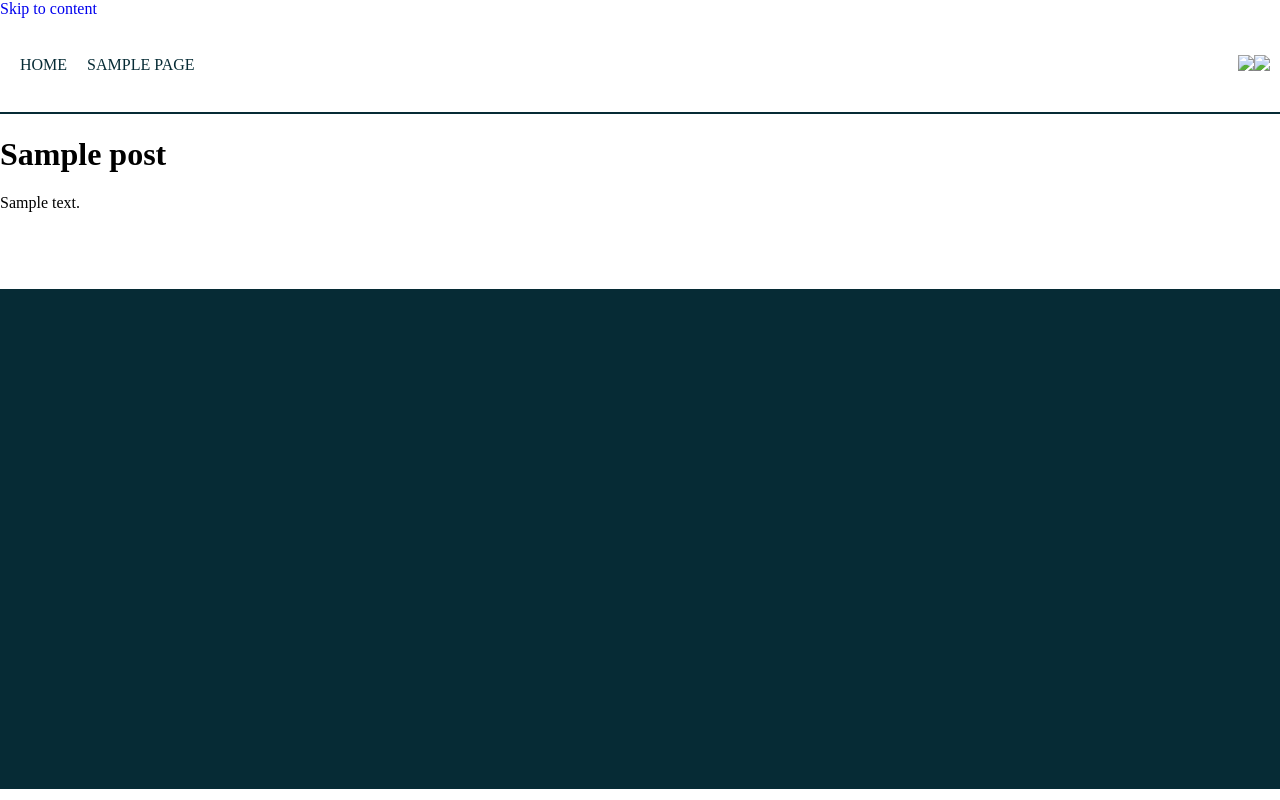
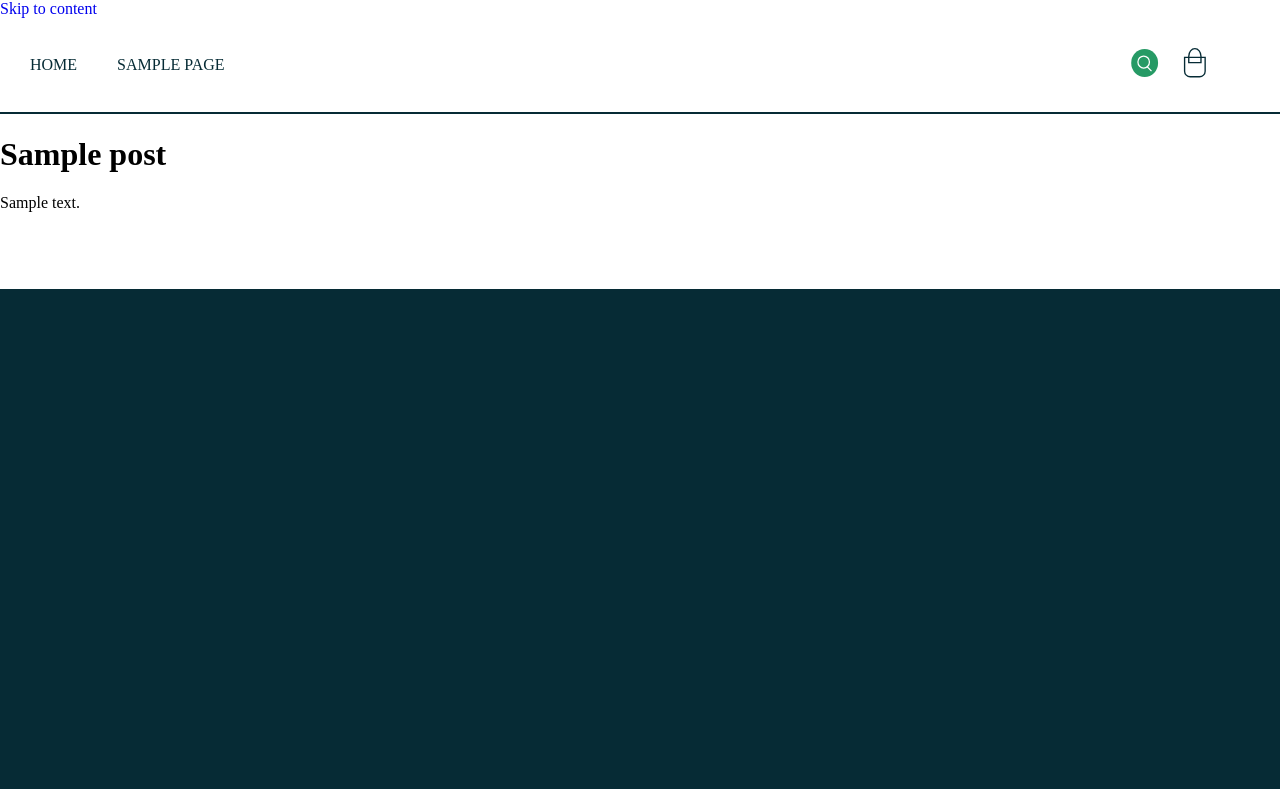
Before and after one commit to redacademy/daria-winter-2019, a WordPress theme: template themes/daria-day/page.php in a window 1280 px wide. Run offline with PHP 8.4 and a stand-in for WordPress, Linux system fonts and the light colour scheme; the site name, menu and one post (Sample post) are stand-ins, and other content is empty; some libraries are stand-ins or nearby versions.

Commit message:
fine tuned nav bar element positioning, added icons

```diff
--- /dev/null
+++ b/themes/daria-day/build/js/navigation-refactor.min.js
@@ -0,0 +1 @@
+!function(e){if(!e(".main-navigation"))return;let n=!1;const o=e(".main-navigation ul"),i=()=>{n=!(window.screen.width>=1024)};i(),e(window).on("resize",()=>{i(),a(n)}),o.prepend('<div class="close-mobile-nav hide-menu"><button>X</button></div>');const s=e(".close-mobile-nav");n&&(o.addClass("hide-menu","mobile-nav"),s.removeClass("hide-menu"));const a=n=>{n?(o.addClass("mobile-nav"),e(".close-mobile-nav").removeClass("hide-menu")):(o.removeClass("mobile-nav"),o.removeClass("hide-menu"),e(".close-mobile-nav").addClass("hide-menu"))},m=e(".menu-toggle");if(m){const n=e=>{e.preventDefault(),o.toggleClass("hide-menu")};m.on("click",e=>{n(e)}),e(".close-mobile-nav").on("click",e=>{n(e)})}$menuItems=e(".menu-item a"),$menuItems.each((e,n)=>{"my account"===n.innerHTML.toLowerCase()&&($myAccountLink=n)}),n||(console.log("hi"),e(".nav-misc").prepend($myAccountLink))}(jQuery);
--- a/themes/daria-day/build/js/navigation.min.js
+++ b/themes/daria-day/build/js/navigation.min.js
@@ -1 +1 @@
-!function(e){if(!e(".main-navigation"))return;let n=!1;const o=e(".main-navigation ul"),i=()=>{n=!(window.screen.width>=1024)};i(),e(window).on("resize",()=>{i(),a(n)}),o.prepend('<div class="close-mobile-nav hide-menu"><button>X</button></div>');const s=e(".close-mobile-nav");n&&(o.addClass("hide-menu","mobile-nav"),s.removeClass("hide-menu"));const a=n=>{n?(o.addClass("mobile-nav"),e(".close-mobile-nav").removeClass("hide-menu")):(o.removeClass("mobile-nav"),o.removeClass("hide-menu"),e(".close-mobile-nav").addClass("hide-menu"))},m=e(".menu-toggle");if(m){const n=e=>{e.preventDefault(),o.toggleClass("hide-menu")};m.on("click",e=>{n(e)}),e(".close-mobile-nav").on("click",e=>{n(e)})}$menuItems=e(".menu-item a"),$menuItems.each((e,n)=>{"my account"===n.innerHTML.toLowerCase()&&($myAccountLink=n)}),n||(console.log("hi"),e(".nav-misc").prepend($myAccountLink))}(jQuery);
+!function(e){if(!e(".main-navigation"))return;let n=!1;const o=e(".main-navigation ul"),i=()=>{n=window.screen.width<1024};i(),$menuItems=e(".menu-item a"),$menuItems.each((e,n)=>{"my account"===n.innerHTML.toLowerCase()&&(console.log(n.closest("li")),$myAccountLink=n.closest("li"))}),o.prepend('<div class="close-mobile-nav hide-menu"><button>X</button></div>');const s=e(".close-mobile-nav"),t=n=>{n?(o.addClass("hide-menu"),o.addClass("mobile-nav"),s.removeClass("hide-menu"),o.append($myAccountLink)):(o.removeClass("hide-menu"),o.removeClass("mobile-nav"),s.addClass("hide-menu"),e(".nav-misc").prepend($myAccountLink))};t(n),e(window).on("resize",()=>{currentFormFactor=n,i(),currentFormFactor!==n&&t(n)});const a=e(".menu-toggle");if(a){const e=e=>{e.preventDefault(),o.toggleClass("hide-menu")};a.on("click",n=>{e(n)}),s.on("click",n=>{e(n)})}}(jQuery);
--- a/themes/daria-day/header.php
+++ b/themes/daria-day/header.php
@@ -41,11 +41,12 @@
 		</div><!-- .site-branding -->
 
 		<div class="nav-misc">
-			<a href="#">
-				<img src="https://via.placeholder.com/50">
+			<a href="#" class="search-icon">
+				<img src="<?php echo get_template_directory_uri() ?>/images/Search-Icon.svg">
 			</a>
-			<a href="#">
-				<img src="https://via.placeholder.com/50">
+			<!-- <?php echo get_template_directory_uri() ?> -->
+			<a href="#" class="cart">
+			<img src="<?php echo get_template_directory_uri() ?>/images/Shopping-Bag-Icon.svg">
 			</a>
 		</div>
 	</header><!-- #masthead -->
--- a/themes/daria-day/js/navigation.js
+++ b/themes/daria-day/js/navigation.js
@@ -5,9 +5,7 @@
  * navigation support for dropdown menus.
  */
 
-
-
-(function($) {
+(function ($) {
   const tabletWidth = 600;
   const desktopWidth = 1024;
 
@@ -18,78 +16,81 @@
 		return;
 	}
 
-	// checks if it is mobile or desktop
+  // checks mobile or desktop
   let isMobile = false;
   const $menu = $('.main-navigation ul');
 
   const checkMobile = () => {
-		if (window.screen.width >= desktopWidth) {
+    if (window.screen.width < desktopWidth) {
+      isMobile = true;
+    } else {
       isMobile = false;
-		} else {
-			isMobile = true;
     }
   };
 
   checkMobile();
-	// Check screen size on resize
-	$(window).on('resize', () => {
-		checkMobile();
-		toggleMenu(isMobile);
+
+	// Finds My Account link and saves it
+	$menuItems = $('.menu-item a')
+	$menuItems.each((index, value) => {
+		if (value.innerHTML.toLowerCase() === 'my account') {
+			console.log(value.closest('li'));
+			$myAccountLink = value.closest('li');
+		}
 	});
 
-	// append close mobile nav button
+	// Appends X to close expanded mobile nav
 	$menu.prepend('<div class="close-mobile-nav hide-menu"><button>X</button></div>');
 	const $closeMobileNav = $('.close-mobile-nav');
 
-	// if mobile, hide menu + close button
+	// Changes between mobile and desktop navs
+	const formFactorChange = (isMobile) => {
 		if (isMobile) {
-		$menu.addClass('hide-menu', 'mobile-nav');
+			$menu.addClass('hide-menu');
+			$menu.addClass('mobile-nav');
 			$closeMobileNav.removeClass('hide-menu');
-	}
-
-	const toggleMenu = (isMobile) => {
-		if (isMobile) {
-			$menu.addClass('mobile-nav');
-			$('.close-mobile-nav').removeClass('hide-menu');
+			$menu.append($myAccountLink);
 		} else {
+			$menu.removeClass('hide-menu');
 			$menu.removeClass('mobile-nav');
-			$menu.removeClass('hide-menu');
-			$('.close-mobile-nav').addClass('hide-menu');
+			$closeMobileNav.addClass('hide-menu');
+			$('.nav-misc').prepend($myAccountLink);
 		}
 	};
 
+	formFactorChange(isMobile);
+
+	// Re-evaluates mobile or desktop on screen change
+	$(window).on('resize', () => {
+		currentFormFactor = isMobile;
+		checkMobile();
+		if (currentFormFactor !== isMobile) {
+			formFactorChange(isMobile);
+		}
+	});
+
+	// Menu toggle functionality
 	const $menuToggle = $('.menu-toggle');
 
 	if ($menuToggle) {
-		const closeMobileNav = event => {
+		const toggleNav = event => {
 			event.preventDefault();
 			$menu.toggleClass('hide-menu');
 		};
 
 		$menuToggle.on('click', event => {
-			closeMobileNav(event);
+			toggleNav(event);
 		});
 
-
-		$('.close-mobile-nav').on('click', event => {
-			closeMobileNav(event);
+		$closeMobileNav.on('click', event => {
+			toggleNav(event);
 		});
 	}
 
 
-	$menuItems = $('.menu-item a')
-	$menuItems.each((index, value) => {
-		if (value.innerHTML.toLowerCase() === 'my account') {
-			$myAccountLink = value
-		}
-	});
+})(jQuery);
 
-	if (!isMobile) {
-		console.log('hi');
-		$('.nav-misc').prepend($myAccountLink);
-	}
 
-})(jQuery);
 
 
 // ( function() {
--- a/themes/daria-day/sass/layout/_header.scss
+++ b/themes/daria-day/sass/layout/_header.scss
@@ -1,7 +1,7 @@
 .site-header {
-  display: flex;
-  flex-flow: row nowrap;
-  justify-content: space-between;
+  display: grid;
+  grid-template-columns: 2fr 3fr 2fr;
+  justify-items: center;
   align-items: center;
   position: relative;
 
@@ -9,7 +9,22 @@
   padding: $menu-spacing * 2 $menu-spacing;
 
   border-bottom: $menu-border-size solid $brand-colour-evergreen;
+
+  a {
+    display: block;
+    padding: $menu-spacing * 1.5 $menu-spacing;
+
+    color: $brand-colour-evergreen;
+    text-transform: uppercase;
   }
+
+  .custom-logo-link {
+    padding: 0;
+  }
+}
+
+.main-navigation{
+  justify-self: start;
 
   .menu-toggle {
     height: 100%;
@@ -19,8 +34,6 @@
     background-color: transparent;
     font-size: 2em;
   }
-
-.main-navigation{
 
   ul {
     margin: 0;
@@ -42,7 +55,7 @@
       justify-content: flex-end;
 
       button {
-        padding: $menu-spacing * 1.5 $menu-spacing * 1.5 0;
+        padding: $menu-spacing * 1.5 $menu-spacing * 3 0;
 
         background-color: transparent;
         border: none;
@@ -60,14 +73,37 @@
         border-bottom: $menu-border-size / 2 solid $brand-colour-evergreen;
       }
     }
+  }
+}
+
+.site-branding {
+  height: 100%;
 
   a {
-      display: block;
-      padding: $menu-spacing * 1.5 $menu-spacing;
+    height: 80%;
+  }
 
-      color: $brand-colour-evergreen;
-      text-transform: uppercase;
+  img {
+    height: 100%;
   }
+}
+
+.nav-misc {
+  justify-self: end;
+
+  display: flex;
+  flex-flow: row nowrap;
+  align-items: center;
+
+  padding-right: 10%;
+
+  > a {
+    padding: 0 $menu-spacing / 2;
+  }
+
+  > a img {
+    width: 25px;
+    height: 25px;
   }
 }
 
@@ -75,21 +111,19 @@
   display: none;
 }
 
-.site-branding {
-  height: 100%;
-
-  img {
-    height: 100%;
+@media screen and (min-width: $tablet) {
+  .nav-misc {
+    > a {
+      padding: 0 $menu-spacing;
+    }
   }
 }
 
-.nav-misc {
-  display: flex;
-  flex-flow: row nowrap;
-  align-items: center;
+@media screen and (min-width: $desktop) {
+  .site-header {
+    grid-template-columns: 2fr 1fr 2fr;
   }
 
-@media screen and (min-width: $desktop) {
   .menu-toggle {
     display: none;
   }
@@ -109,7 +143,19 @@
 
         color: $brand-colour-evergreen;
         text-transform: uppercase;
+        text-align: center;
       }
     }
   }
+
+  .nav-misc {
+    > a {
+      padding: 0 $menu-spacing;
     }
+
+    > a img {
+      width: 30px;
+      height: 30px;
+    }
+  }
+}
--- a/themes/daria-day/sass/style.scss
+++ b/themes/daria-day/sass/style.scss
@@ -75,9 +75,11 @@
 =========================
 */
 
-ul {
+ul, li {
   list-style: none;
 }
+
+
 
 a {
   text-decoration: none;
--- a/themes/daria-day/style.css
+++ b/themes/daria-day/style.css
@@ -361,16 +361,9 @@
   display: none; }
 
 .site-header {
-  display: -webkit-box;
-  display: -ms-flexbox;
-  display: flex;
-  -webkit-box-orient: horizontal;
-  -webkit-box-direction: normal;
-      -ms-flex-flow: row nowrap;
-          flex-flow: row nowrap;
-  -webkit-box-pack: justify;
-      -ms-flex-pack: justify;
-          justify-content: space-between;
+  display: grid;
+  grid-template-columns: 2fr 3fr 2fr;
+  justify-items: center;
   -webkit-box-align: center;
       -ms-flex-align: center;
           align-items: center;
@@ -378,18 +371,25 @@
   height: 54px;
   padding: 20px 10px;
   border-bottom: 2px solid #062b35; }
+  .site-header a {
+    display: block;
+    padding: 15px 10px;
+    color: #062b35;
+    text-transform: uppercase; }
+  .site-header .custom-logo-link {
+    padding: 0; }
 
-.menu-toggle {
+.main-navigation {
+  justify-self: start; }
+  .main-navigation .menu-toggle {
     height: 100%;
     width: 50px;
     border: none;
     background-color: transparent;
     font-size: 2em; }
-
   .main-navigation ul {
     margin: 0;
     padding: 0; }
-
   .main-navigation ul.mobile-nav {
     position: absolute;
     left: 0;
@@ -408,28 +408,23 @@
           -ms-flex-pack: end;
               justify-content: flex-end; }
       .main-navigation ul.mobile-nav .close-mobile-nav button {
-      padding: 15px 15px 0;
+        padding: 15px 30px 0;
         background-color: transparent;
         border: none; }
     .main-navigation ul.mobile-nav li:first-of-type a {
       padding-top: 0; }
     .main-navigation ul.mobile-nav li:not(:last-of-type) {
       border-bottom: 1px solid #062b35; }
-  .main-navigation ul.mobile-nav a {
-    display: block;
-    padding: 15px 10px;
-    color: #062b35;
-    text-transform: uppercase; }
-
-.hide-menu {
-  display: none; }
 
 .site-branding {
   height: 100%; }
+  .site-branding a {
+    height: 80%; }
   .site-branding img {
     height: 100%; }
 
 .nav-misc {
+  justify-self: end;
   display: -webkit-box;
   display: -ms-flexbox;
   display: flex;
@@ -439,9 +434,24 @@
           flex-flow: row nowrap;
   -webkit-box-align: center;
       -ms-flex-align: center;
-          align-items: center; }
+          align-items: center;
+  padding-right: 10%; }
+  .nav-misc > a {
+    padding: 0 5px; }
+  .nav-misc > a img {
+    width: 25px;
+    height: 25px; }
+
+.hide-menu {
+  display: none; }
+
+@media screen and (min-width: 600px) {
+  .nav-misc > a {
+    padding: 0 10px; } }
 
 @media screen and (min-width: 1024px) {
+  .site-header {
+    grid-template-columns: 2fr 1fr 2fr; }
   .menu-toggle {
     display: none; }
   .main-navigation ul {
@@ -460,7 +470,13 @@
     .main-navigation ul a {
       display: inline-block;
       color: #062b35;
-      text-transform: uppercase; } }
+      text-transform: uppercase;
+      text-align: center; }
+  .nav-misc > a {
+    padding: 0 10px; }
+  .nav-misc > a img {
+    width: 30px;
+    height: 30px; } }
 
 #footer {
   margin-top: 6%;
@@ -508,7 +524,7 @@
 General
 =========================
 */
-ul {
+ul, li {
   list-style: none; }
 
 a {
```
Also changed, not shown: themes/daria-day/build/css/style.min.css, themes/daria-day/images/Search-Icon.svg (added), themes/daria-day/images/Shopping-Bag-Icon.svg (added), 1 other file. Lines whose indentation alone changed are shown as unchanged.
